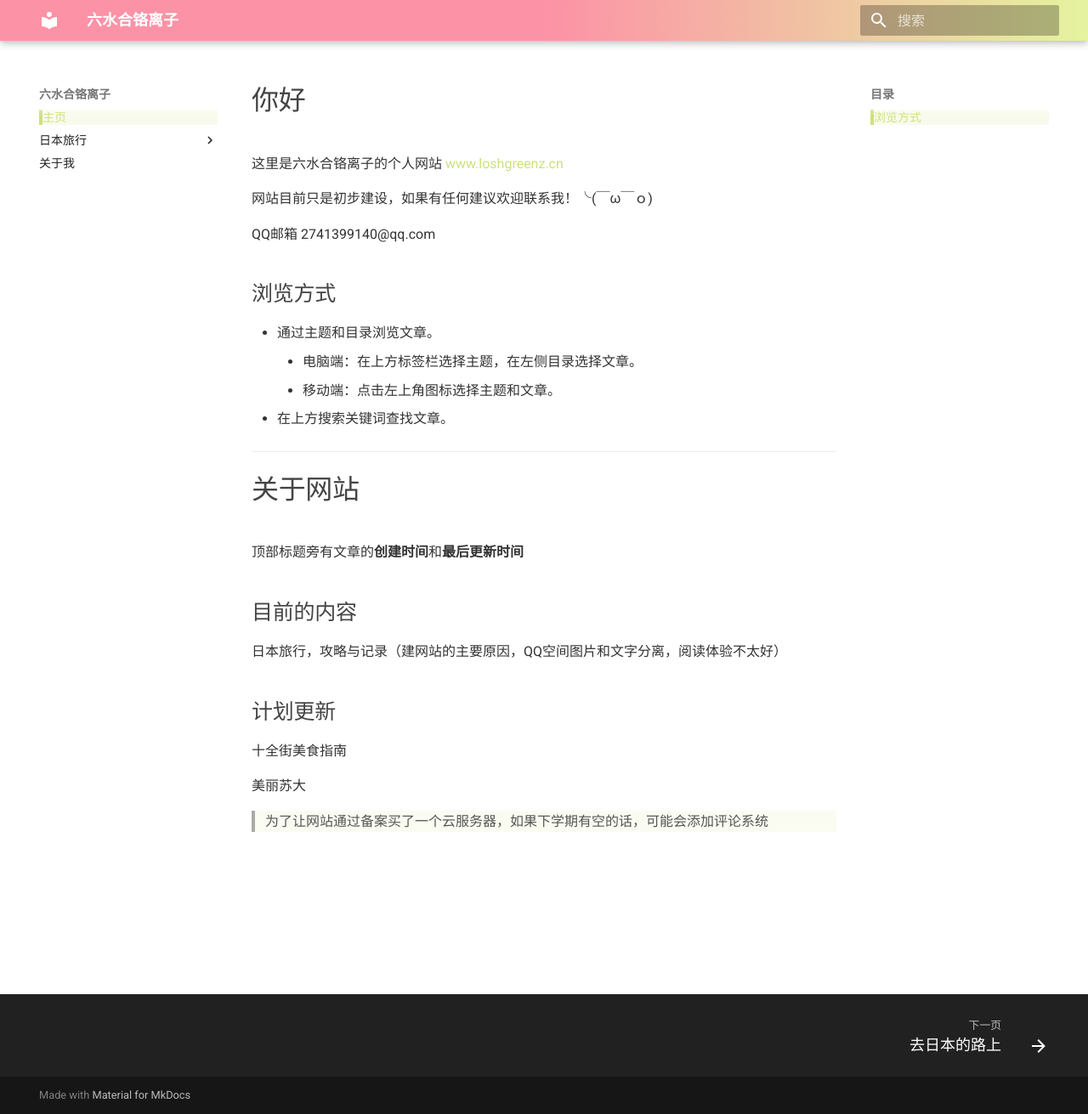
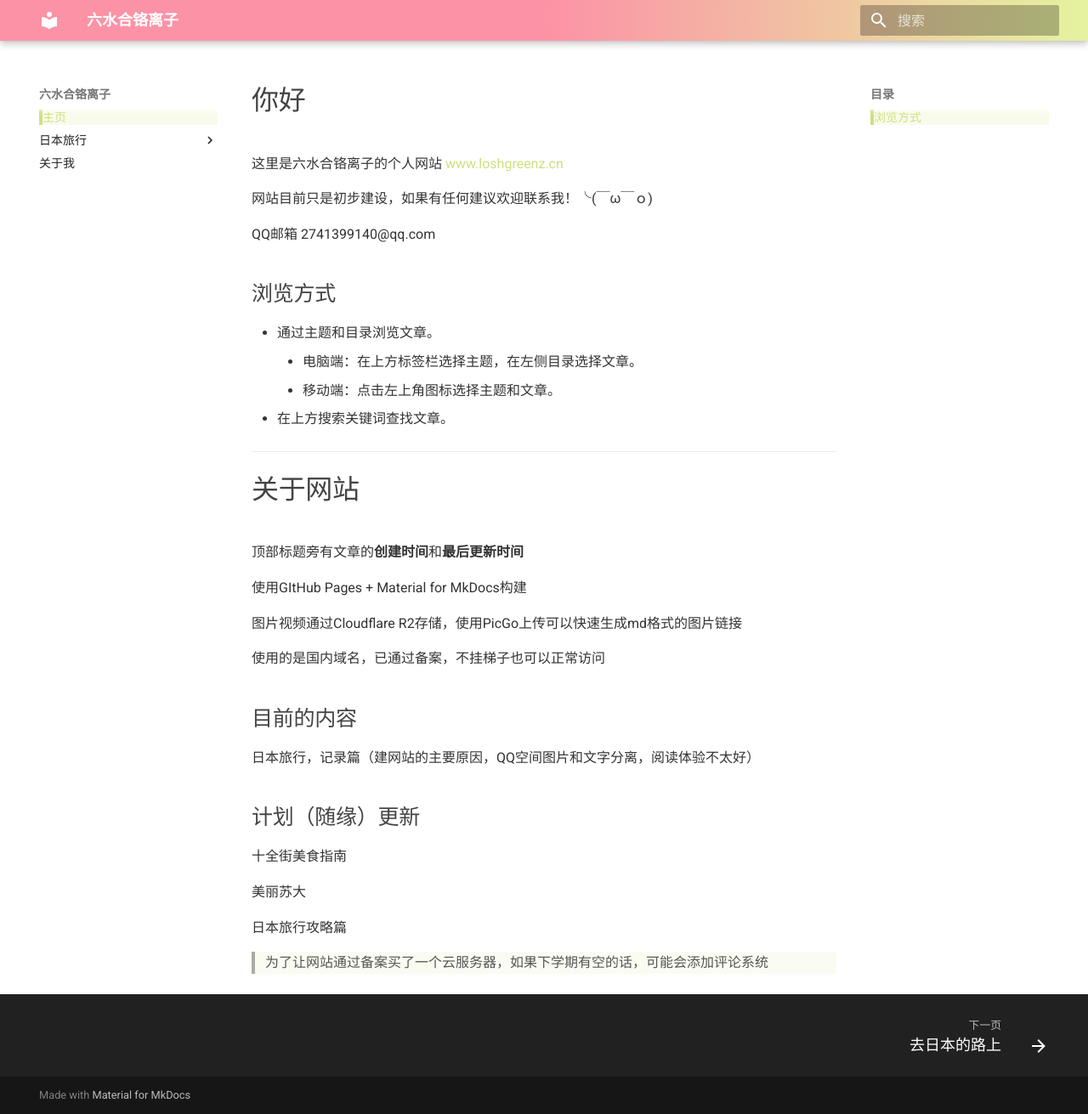
Before and after one commit to LoshGreenz/LoshGreenz.github.io, an MkDocs documentation site: the page built from docs/index.md, in a window 1280 px wide and 1311 px high. Shown: the whole window at 85% size. Built offline with MkDocs 1.6.1 and Material for MkDocs 9.7.7, drawn with Linux system fonts in a browser that asks for light colours.

Commit message:
补充网站介绍

```diff
--- a/docs/index.md
+++ b/docs/index.md
@@ -19,13 +19,23 @@ QQ邮箱 2741399140@qq.com
 
 顶部标题旁有文章的**创建时间**和**最后更新时间**
 
+使用GItHub Pages + Material for MkDocs构建
+
+图片视频通过Cloudflare R2存储，使用PicGo上传可以快速生成md格式的图片链接
+
+使用的是国内域名，已通过备案，不挂梯子也可以正常访问
+
 ## 目前的内容
 
-日本旅行，攻略与记录（建网站的主要原因，QQ空间图片和文字分离，阅读体验不太好）
+日本旅行，记录篇（建网站的主要原因，QQ空间图片和文字分离，阅读体验不太好）
 
-## 计划更新
+
+## 计划（随缘）更新
+
 十全街美食指南
 
 美丽苏大
 
+日本旅行攻略篇
+
 > 为了让网站通过备案买了一个云服务器，如果下学期有空的话，可能会添加评论系统
```
Also changed, not shown: docs/about.md (+4 -0 lines).
